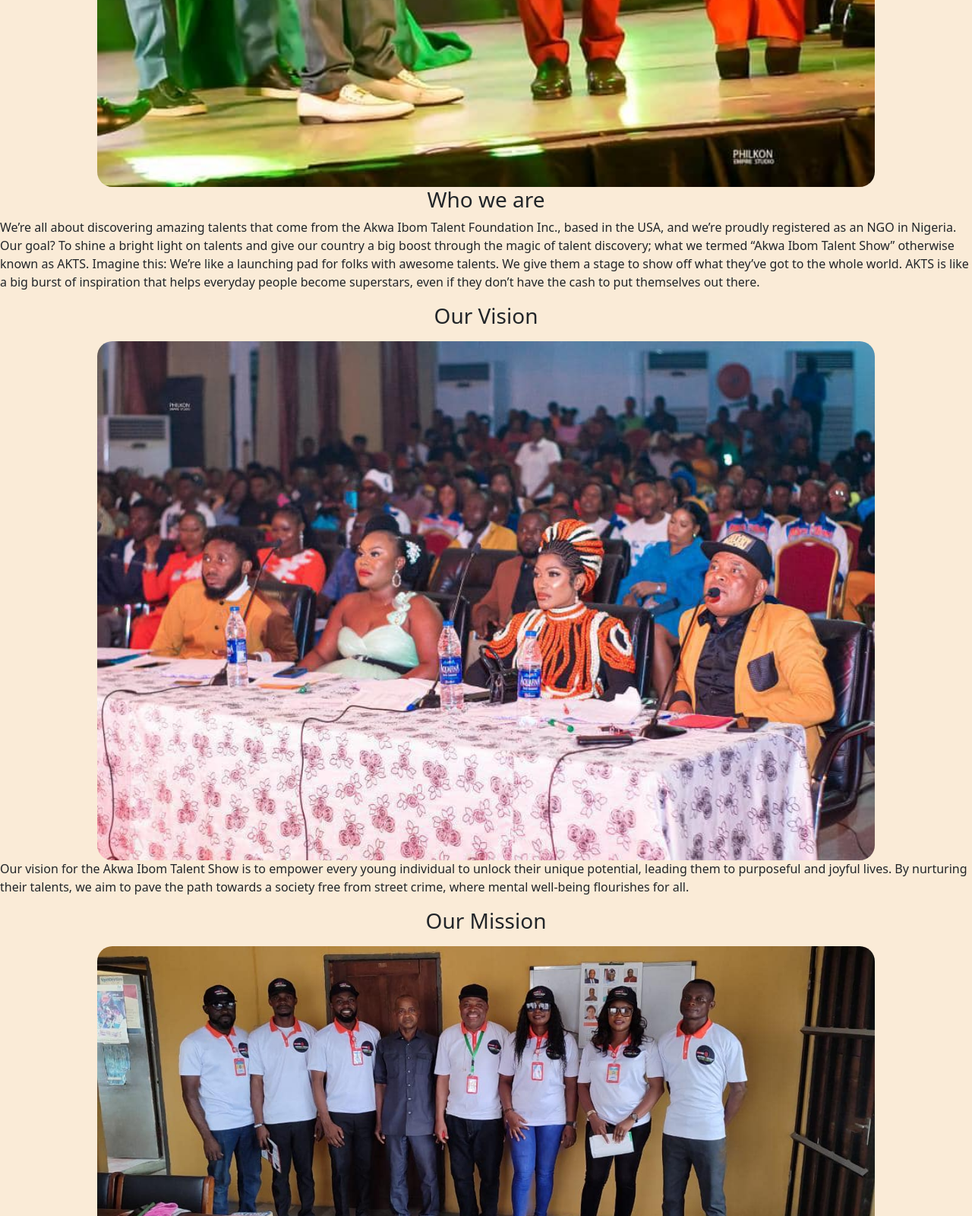
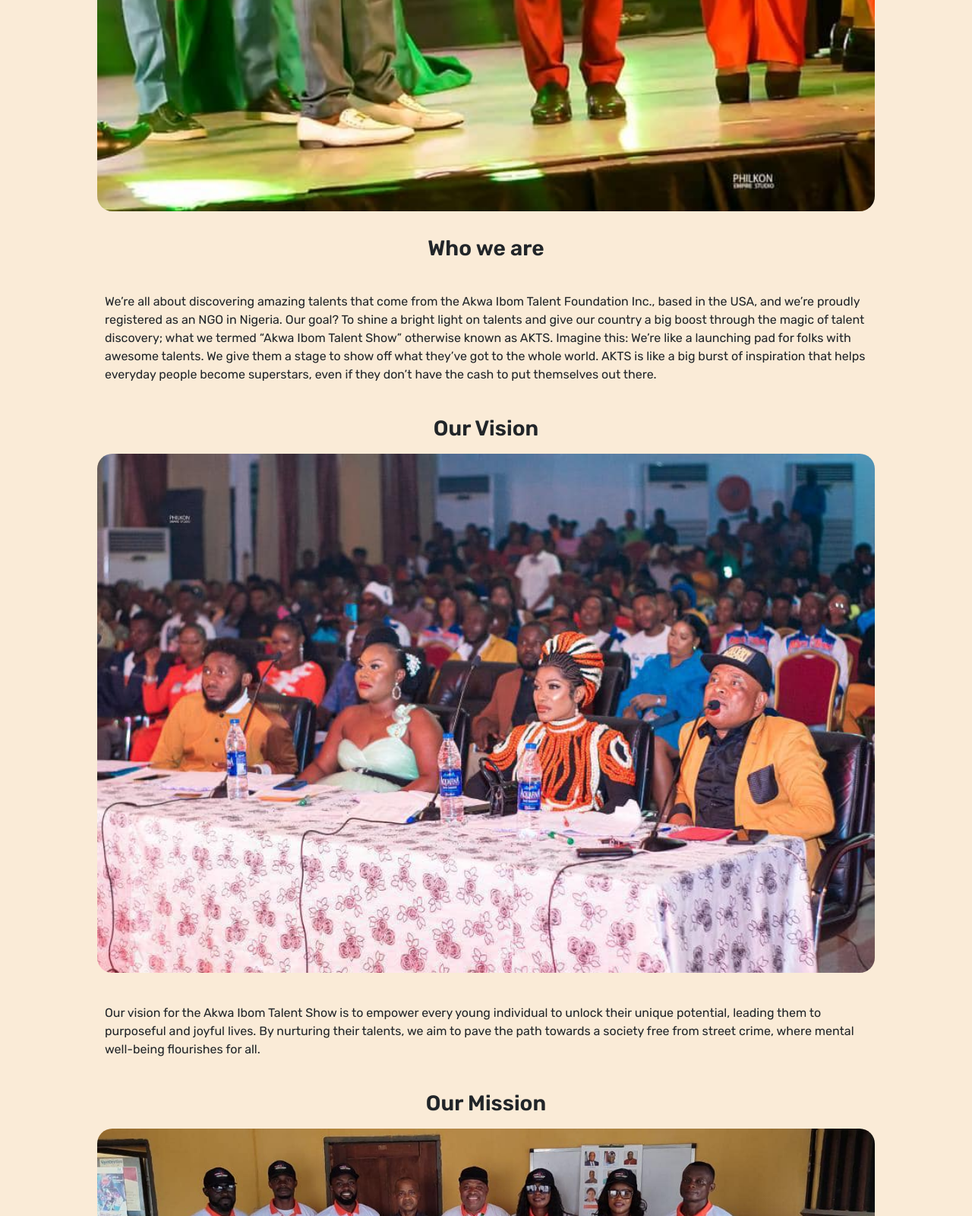
Before and after one commit to Ezeuju/akwaibomtalentshow, a plain HTML site: page about.html in a window 1280 px wide. Shown: the part 1200-2800 px from the top of the page at 76% size. Drawn offline with nearby package versions, Linux system fonts and the light colour scheme.

Commit message:
edited about page

```diff
--- a/about.html
+++ b/about.html
@@ -55,37 +55,37 @@
       </nav>
 </header>
 
-    <h3 class="about"data-aos="flip-left"
+    <h3 class="abouti"data-aos="flip-left"
     data-aos-easing="ease-out-cubic"
     data-aos-duration="2000"> About Us</h3>
     <div class="finy" data-aos="flip-left"
     data-aos-easing="ease-out-cubic"
     data-aos-duration="2000"><img src="./images/about1.jpg" alt="akwaibom talent winner"></div>
-    <h3 class="about" data-aos="flip-left"
+    <h3 class="abouti" data-aos="flip-left"
     data-aos-easing="ease-out-cubic"
     data-aos-duration="2000"> Who we are</h3>
-    <p data-aos="flip-left"
+    <p  class="discover" data-aos="flip-left"
     data-aos-easing="ease-out-cubic"
     data-aos-duration="2000">We’re all about discovering amazing talents that come from the Akwa Ibom Talent Foundation Inc., based in the USA, and we’re proudly registered as an NGO in Nigeria. Our goal? To shine a bright light on talents and give our country a big boost through the magic of talent discovery; what we termed “Akwa Ibom Talent Show” otherwise known as AKTS. Imagine this: We’re like a launching pad for folks with awesome talents. We give them a stage to show off what they’ve got to the whole world. AKTS is like a big burst of inspiration that helps everyday people become superstars, even if they don’t have the cash to put themselves out there. </p>
-    <h3 class="about" data-aos="flip-left"
+    <h3 class="abouti" data-aos="flip-left"
     data-aos-easing="ease-out-cubic"
     data-aos-duration="2000"> Our Vision</h3>
     <div class="finy" data-aos="flip-left"
     data-aos-easing="ease-out-cubic"
     data-aos-duration="2000"><img src="./images/vision.jpg" alt="akwaibom talent winner">
   </div>
-  <p data-aos="flip-left"
+  <p class="discover" data-aos="flip-left"
   data-aos-easing="ease-out-cubic"
   data-aos-duration="2000">Our vision for the Akwa Ibom Talent Show is to empower every young individual to unlock their unique potential, leading them to purposeful and joyful lives. By nurturing their talents, we aim to pave the path towards a society free from street crime, where mental well-being flourishes for all.
 </p>
-    <h3 class="about" data-aos="flip-left"
+    <h3 class="abouti" data-aos="flip-left"
     data-aos-easing="ease-out-cubic"
     data-aos-duration="2000"> Our Mission</h3>
     <div class="finy" data-aos="flip-left"
     data-aos-easing="ease-out-cubic"
     data-aos-duration="2000"><img src="./images/mission.jpg" alt="akwaibom talent winner">
   </div>
-  <p data-aos="flip-left"
+  <p class="discover" data-aos="flip-left"
   data-aos-easing="ease-out-cubic"
   data-aos-duration="2000">Our mission is to harness our own talents as a catalyst for empowering individuals of all ages to explore and cultivate their unique gifts. For those who are yet to uncover their talents, we offer a transformative training program guided by AKTS volunteer coaches. This program equips individuals to evolve into skilled professionals with a distinct purpose, arming them with an impressive CV that continues to grow. We extend opportunities for talent development, enabling them to embrace a life of fulfillment and accomplishment.
 </p>
@@ -131,13 +131,10 @@
     </div>
   </div>
 
-
-
-
   <footer>
     <div class="foot1">
       <div class="logos">
-            <img src="./images/logo.jpg" alt=""> </div>
+        <a href="./index.html" > <img src="./images/logo.jpg" alt=""> </a> </div>
         <p>This platform is designed to discover and celebrate the best of Akwa Ibom's talent, creativity, and innovation. Whether you're a singer, dancer, musician, comedian, or have a unique skill, we want to see what you've got!</p>
 
 
@@ -145,16 +142,16 @@
     </div>
     <div class="foot2">
       <h4>Links</h4>
-          <li><a href="#">Register</a></li>
-          <li><a href="#">Contestants</a></li>
+      <li><a href="https://elfrique.com/form/view/AKWA-IBOM-TALENT-SHOW-2024-SEASON-2">Register</a></li>
+      <li><a href="https://elfrique.com/vote/title/akwa-ibom-talent-show-contest-2024">Contestants</a></li>
       <li><a href="https://elfrique.com/vote/title/akwa-ibom-talent-show-contest-2024">Vote</a></li>
 
     </div>
     <div class="foot3">
       <h4>Company</h4>
-          <li><a href="#">About Us</a></li>
-          <li><a href="#">Terms & Conditions</a></li>
-          <li><a href="#">Contact Us</a></li>
+      <li><a href="./about.html">About Us</a></li>
+      <!-- <li><a href="#">Terms & Conditions</a></li> -->
+      <li><a href="./contact.html">Contact Us</a></li>
 
     </div>
     <div class="foot4">
@@ -173,6 +170,9 @@
   </div>
   </footer>
 
+
+
+
       <script src="https://unpkg.com/aos@2.3.1/dist/aos.js"></script>
       <script>
         AOS.init();
--- a/index.css
+++ b/index.css
@@ -228,6 +228,7 @@ a{
 }
 .about{
     text-align: center;
+    /* margin-top: 2rem; */
 }
 
 .highlights{
@@ -312,3 +313,19 @@ textarea {
   color: white;
 
 }
+/* STYLING FOR ABOUT US */
+.abouti{
+    margin-top: 2rem;
+    text-align: center;
+    font-family: "Rubik";
+    font-weight: 600;
+}
+.discover{
+    width: 80%;
+    margin: auto;
+    display: flex;
+    align-items: center;
+    margin-top: 2rem;
+    padding: 10px;
+    font-family: "Rubik";
+}
```
Also changed, not shown: contact.html (+6 -7 lines), index.html (+5 -5 lines). Lines whose indentation alone changed are shown as unchanged.
